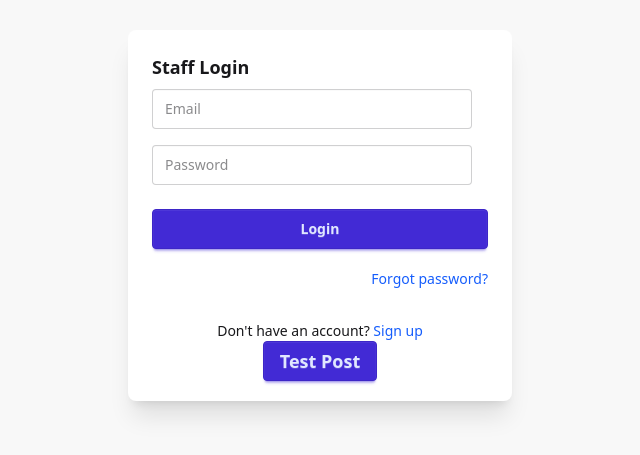
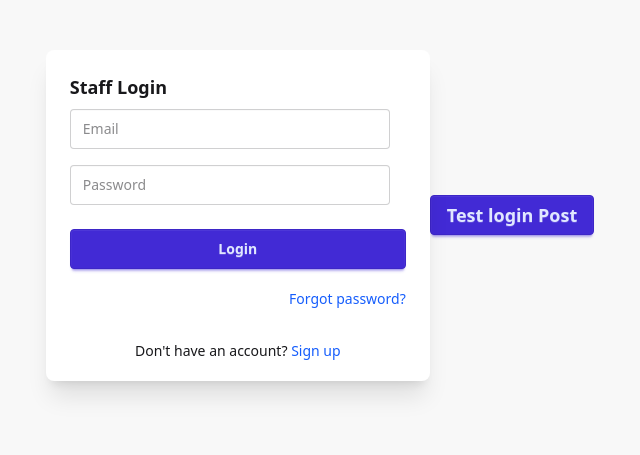
Before and after one commit to rvnvetri/zxy, a React (Vite) app in the folder asmnt.client/: page /login/1 in a window 1280 px wide. Shown: the part 185-640 px from the top of the page, without its empty margins (320-960 px from the left). Built offline with nearby package versions, Linux system fonts and the light colour scheme.

Commit message:
Add login post btn

```diff
--- a/asmnt.client/src/pages/Login.jsx
+++ b/asmnt.client/src/pages/Login.jsx
@@ -158,13 +158,14 @@ export default function Login() {
           </Link>
           }
         </p>
-        <div>
-                    <button className="btn text-lg btn-primary" onClick={OnPostButtonClick}>Test Post</button>
-                </div>
+
       </div>
 
       }
       </div>
+      <div>
+                    <button className="btn text-lg btn-primary" onClick={OnPostButtonClick}>Test login Post</button>
+                </div>
     </div>
   );
 }
```
